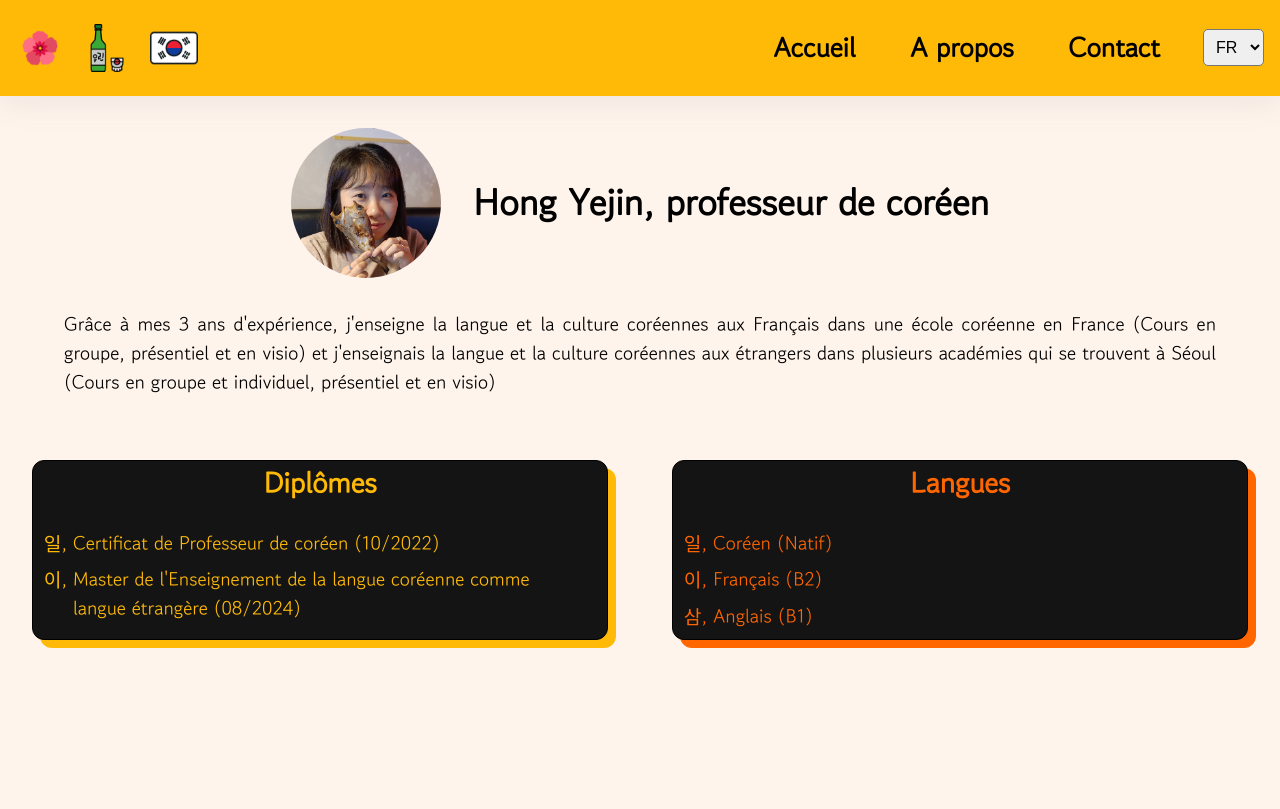
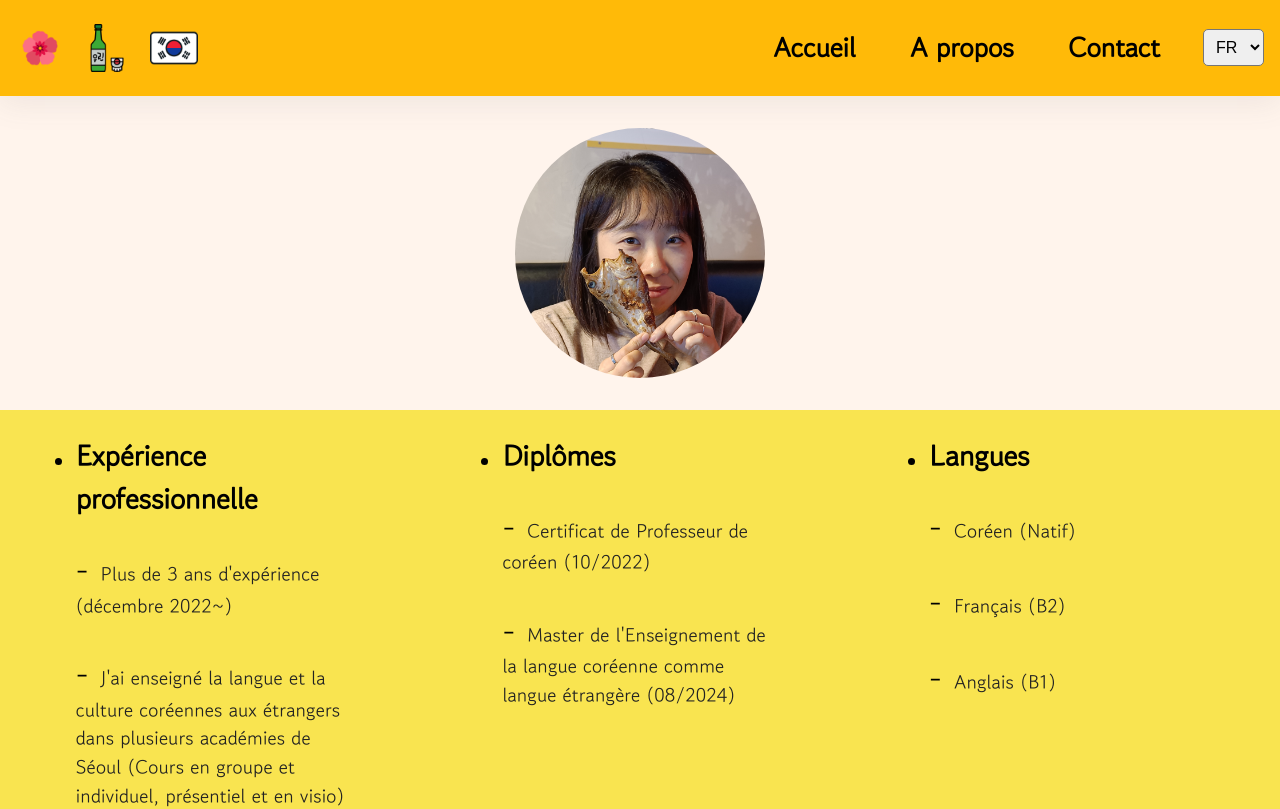
Before and after one commit to RomainAuger7/seon-saeng-nim, a Vue app: page /about in a window 1280 px wide. Shown: the top 809 px of the page. Built offline with nearby package versions, Linux system fonts and the light colour scheme.

Commit message:
update about page

```diff
--- a/src/locales/en.json
+++ b/src/locales/en.json
@@ -11,7 +11,10 @@
   },
   "about": {
     "title": "Hong Yejin, Korean teacher",
-    "intro": "Thanks to my 3 years of experience, I teach Korean language and culture to French people in a Korean school in France (group classes, face-to-face and video conferencing) and I taught Korean language and culture to foreigners in several academies located in Seoul (group and individual classes, face-to-face and video conferencing)",
+    "xp": "Professional Experience",
+    "xp1": "More than 3 years of experience (December 2022~)",
+    "xp2": "I have taught Korean language and culture to foreigners in several academies in Seoul (group and individual classes, in person and online).",
+    "xp3": "Korean language and culture courses at a Korean language school in France (online/in-person group classes)",
     "diploma": "Degrees",
     "diploma1": "Certificate of Korean Language Teaching (10/2022)",
     "diploma2": "Master's degree in Teaching Korean as a Foreign Language (08/2024)",
--- a/src/locales/fr.json
+++ b/src/locales/fr.json
@@ -11,7 +11,10 @@
   },
   "about": {
     "title": "Hong Yejin, professeur de coréen",
-    "intro": "Grâce à mes 3 ans d'expérience, j'enseigne la langue et la culture coréennes aux Français dans une école coréenne en France (Cours en groupe, présentiel et en visio) et j'enseignais la langue et la culture coréennes aux étrangers dans plusieurs académies qui se trouvent à Séoul (Cours en groupe et individuel, présentiel et en visio)",
+    "xp": "Expérience professionnelle",
+    "xp1": "Plus de 3 ans d'expérience (décembre 2022~)",
+    "xp2": "J'ai enseigné la langue et la culture coréennes aux étrangers dans plusieurs académies de Séoul (Cours en groupe et individuel, présentiel et en visio)",
+    "xp3": "Cours de langue et de culture coréennes dans une école de langue coréenne en France (cours collectifs en ligne/en présentiel)",
     "diploma": "Diplômes",
     "diploma1": "Certificat de Professeur de coréen (10/2022)",
     "diploma2": "Master de l'Enseignement de la langue coréenne comme langue étrangère (08/2024)",
--- a/src/locales/kr.json
+++ b/src/locales/kr.json
@@ -12,10 +12,13 @@
   },
   "about": {
     "title": "홍예진, 한국어 선생님",
-    "intro": "경력 : 3년 이상. 프랑스의 한글학교에서 한국어 및 한국 문화 수업 진행(온라인/오프라인 단체 수업). 서울의 여러 사설 학원에서 한국어 및 한국 문화 수업 진행(온라인/오프라인 개인 및 단체 수업)",
+    "xp": "현황",
+    "xp1": "3년 이상 경력 (2022.12~)",
+    "xp2": "서울의 여러 사설 학원에서 한국어 및 한국 문화 수업 진행(온라인/오프라인 개인 및 단체 수업)",
+    "xp3": "프랑스의 한글학교에서 한국어 및 한국 문화 수업 진행(온라인/오프라인 단체 수업)",
     "diploma": "자격증 / 학위",
-    "diploma1": "2022년 10월 - 한국어교원 자격증(2급)",
-    "diploma2": "2024년 8월 - 외국어로서의 한국어교육학 석사 취득",
+    "diploma1": "2022년 10월, 한국어교원 자격증(2급)",
+    "diploma2": "2024년 8월, 외국어로서의 한국어교육학 석사 취득",
     "languages": "언어 능력",
     "language1": "한국어(모어)",
     "language2": "프랑스어(중급)",
--- a/src/pages/AboutPage.vue
+++ b/src/pages/AboutPage.vue
@@ -5,35 +5,60 @@
     <Transition name="fade" appear>
       <div class="top-container">
         <div class="top-header">
-          <img src="/img/yejin_alt.jpg" alt="yejin" width="150" height="150" />
-          <h1>{{ $t('about.title') }}</h1>
+          <img src="/img/yejin_alt.jpg" alt="yejin" width="250" height="250" />
         </div>
-        <p>
-          {{ $t('about.intro') }}
-        </p>
       </div>
     </Transition>
-
     <div class="bottom-container">
-      <div class="skill-container">
-        <Transition name="slide-up" appear>
-          <div class="skill-card">
+      <div class="content-container">
+        <Transition name="fade" appear>
+          <div class="card">
+            <ul>
+              <li>
+                <h1>{{ $t('about.xp') }}</h1>
+                <div class="card-content">
+                  <ul>
+                    <li>{{ $t('about.xp1') }}</li>
+                    <li>{{ $t('about.xp2') }}</li>
+                    <li>{{ $t('about.xp3') }}</li>
+                  </ul>
+                </div>
+              </li>
+            </ul>
+          </div>
+        </Transition>
+      </div>
+      <div class="content-container">
+        <Transition name="fade" appear>
+          <div class="card">
+            <ul>
+              <li>
                 <h1>{{ $t('about.diploma') }}</h1>
+                <div class="card-content">
                   <ul>
                     <li>{{ $t('about.diploma1') }}</li>
                     <li>{{ $t('about.diploma2') }}</li>
                   </ul>
                 </div>
+              </li>
+            </ul>
+          </div>
         </Transition>
       </div>
-      <div class="xp-container">
-        <Transition name="slide-up" appear>
-          <div class="xp-card">
+      <div class="content-container">
+        <Transition name="fade" appear>
+          <div class="card">
+            <ul>
+              <li>
                 <h1>{{ $t('about.languages') }}</h1>
+                <div class="card-content">
                   <ul>
                     <li>{{ $t('about.language1') }}</li>
                     <li>{{ $t('about.language2') }}</li>
                     <li>{{ $t('about.language3') }}</li>
+                  </ul>
+                </div>
+              </li>
             </ul>
           </div>
         </Transition>
@@ -84,65 +109,56 @@
 }
 .bottom-container {
   flex: 1;
+  background: #f9e450;
   display: flex;
 }
-.skill-container,
-.xp-container {
+.content-container {
   flex: 1;
   display: flex;
-  align-items: center;
-  padding: 2rem 0;
+  padding: 1rem;
   justify-content: center;
 }
-.skill-card,
-.xp-card {
+.card {
   border-radius: 15px;
   width: 90%;
   height: 100%;
   padding: 0 2rem;
-  border: 1px solid black;
-  border-radius: 12px;
 }
-.skill-card {
-  background: var(--button);
-  color: var(--primary);
-  box-shadow: 8px 8px 0 var(--primary);
-}
-.xp-card {
-  box-shadow: 8px 8px 0 var(--secondary);
-  color: var(--secondary);
-  background: var(--button);
-}
-.skill-card ul,
-.xp-card ul {
+.card ul {
   display: flex;
   flex-direction: column;
   gap: 0.5rem;
-  list-style-type: korean-hangul-formal;
   padding: 0.5rem;
 }
-
-.skill-card h1,
-.xp-card h1 {
+.card h1 {
   font-size: 1.8rem;
-  text-align: center;
   padding-bottom: 1rem;
 }
-.skill-card li,
-.xp-card li {
+.card li {
   font-size: 1.2rem;
 }
-
+.card-content ul {
+  list-style: none;
+  padding: 0;
+  margin: 0;
+}
+.card-content ul li {
+  padding: 12px 0;
+  color: #222;
+  letter-spacing: 0.01em;
+}
+.card-content ul li::before {
+  content: '-';
+  font-size: 1.8rem;
+  margin-right: 12px;
+  color: #000000;
+}
 .fade-enter-from {
   opacity: 0;
 }
-
 .fade-enter-to {
   transition: opacity 1s ease-out;
   opacity: 1;
-}
-.slide-up-enter-active {
-  animation: scaling 1s ease-out 0s 1 normal none;
 }
 
 @keyframes scaling {
@@ -172,23 +188,19 @@
   }
   .bottom-container {
     flex-direction: column;
-    gap: 2rem;
     padding: 2rem 0.5rem;
   }
-  .skill-card,
-  .xp-card {
+  .card {
     height: auto;
     min-height: 180px;
     width: 75%;
     padding: 0 2rem;
   }
-  .skill-card h1,
-  .xp-card h1 {
+  .card h1 {
     font-size: 1.6rem;
     padding-bottom: 0.5rem;
   }
-  .skill-card li,
-  .xp-card li {
+  .card li {
     font-size: 1.1rem;
   }
 }
```
Lines whose indentation alone changed are shown as unchanged.
